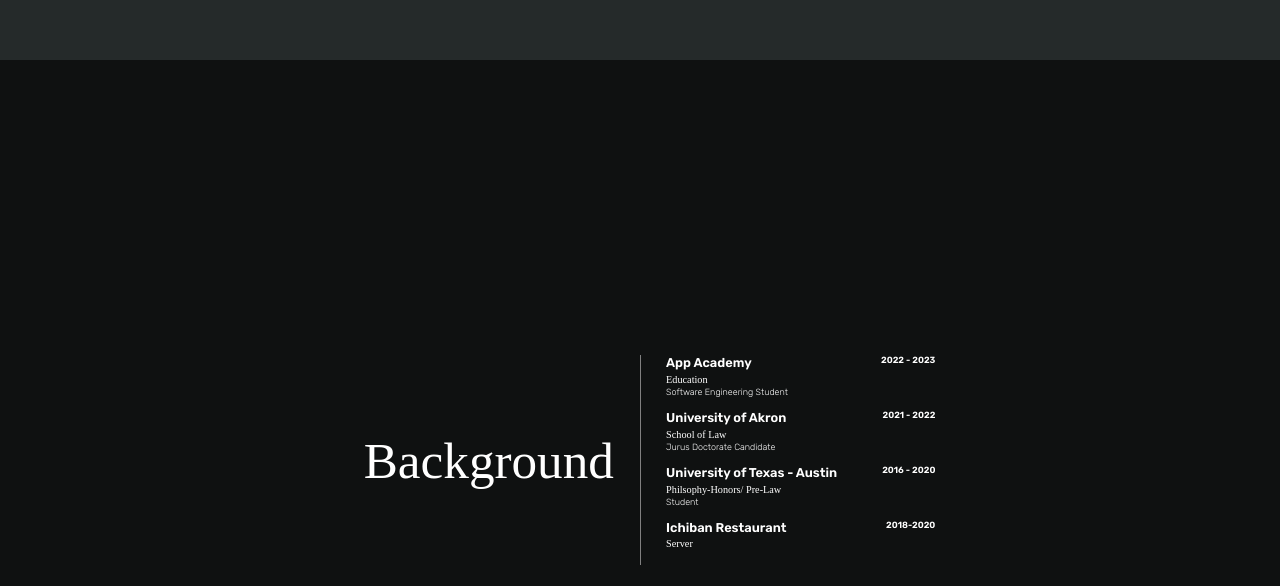
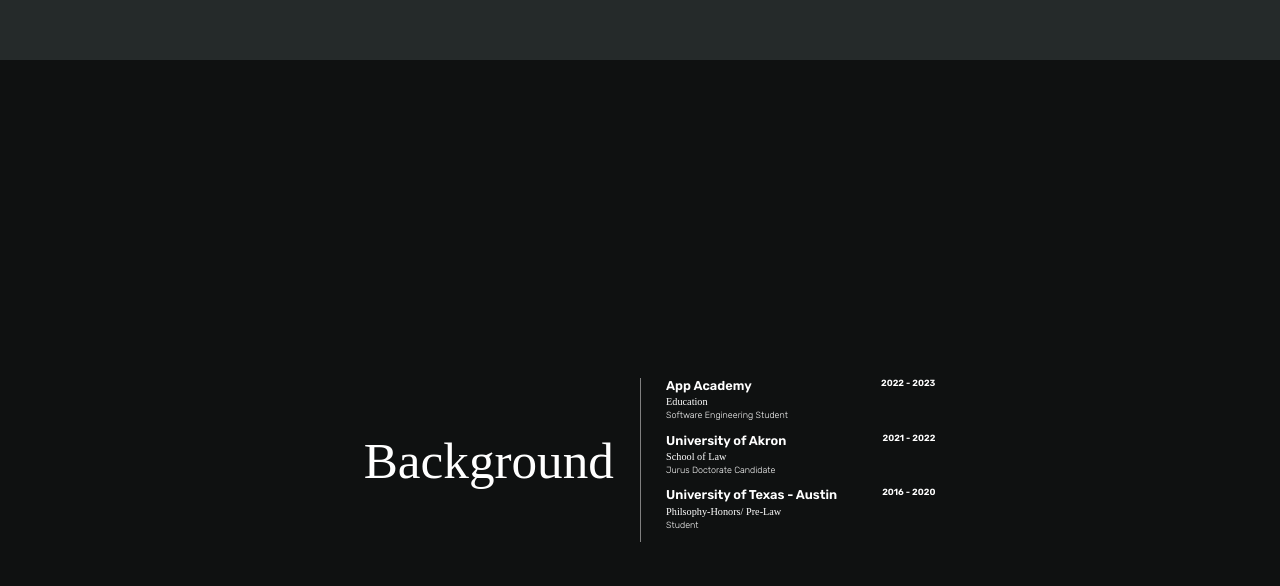
Before and after one commit to adotk24/portfolio, a React (Create React App) app: page / in a window 1280 px wide. Shown: the part 2340-2926 px from the top of the page. Built offline with nearby package versions, Linux system fonts and the light colour scheme.

Commit message:
got rid of unneeded work exp

```diff
--- a/src/PageTwo.js
+++ b/src/PageTwo.js
@@ -29,10 +29,7 @@ export const PageTwo = () => {
                         <div>Philsophy-Honors/ Pre-Law</div>
                         <div>Student</div>
                     </div>
-                    <div className="right-stuff-items">
-                        <span id="title">Ichiban Restaurant</span> <span id="years">2018-2020</span>
-                        <div>Server</div>
-                    </div>
+
                 </div>
             </div>
         </div>
```
